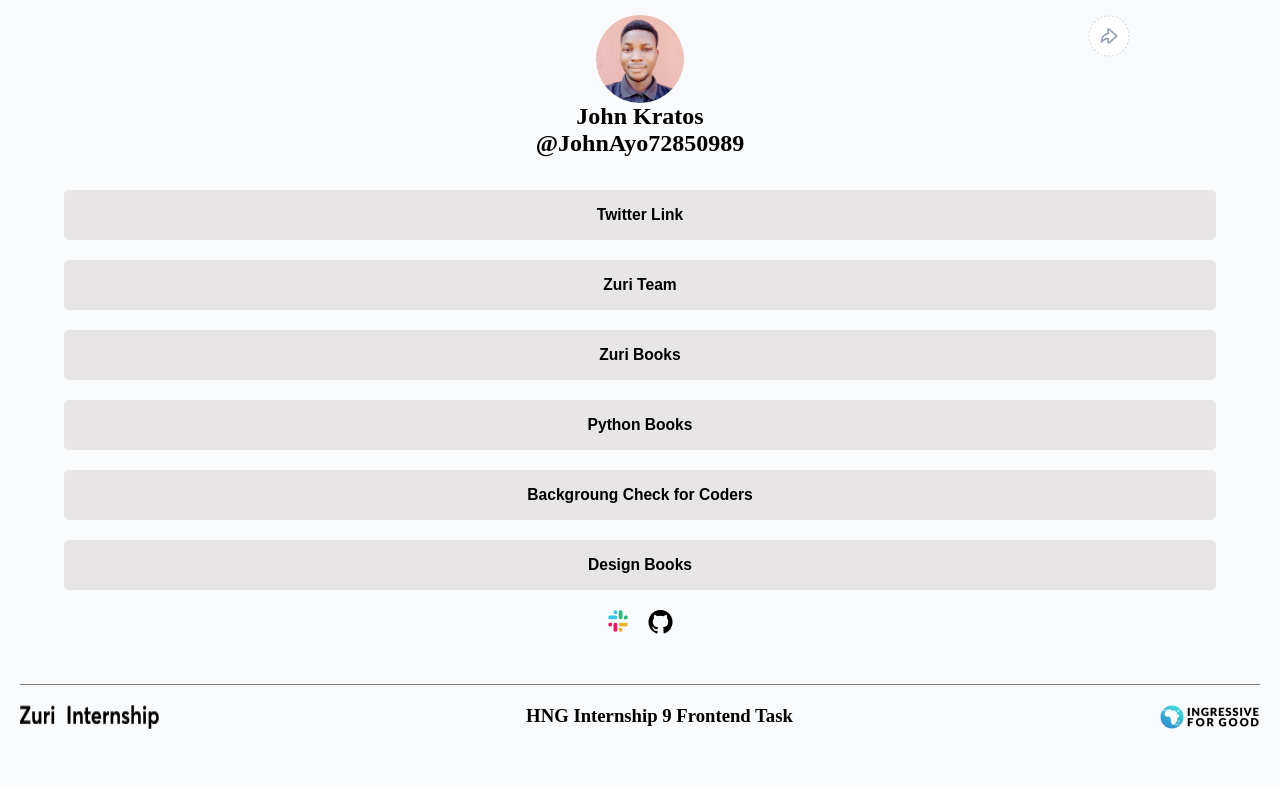
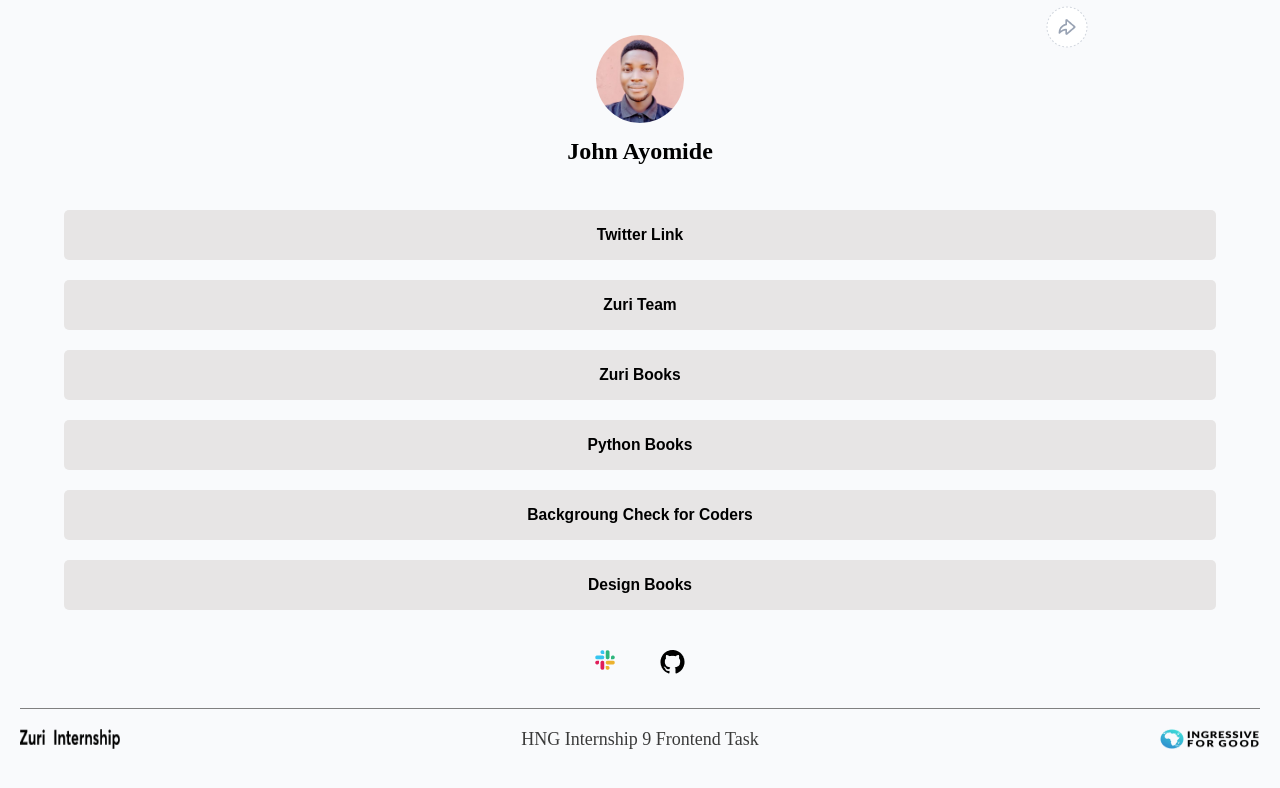
Before and after one commit to johnkratos1/project-1, a React (Create React App) app: page / in a window 1280 px wide. Shown: the top 788 px of the page. Built offline with nearby package versions, Linux system fonts and the light colour scheme.

Commit message:
links added
added links and styling to the project

```diff
--- a/package.json
+++ b/package.json
@@ -2,7 +2,7 @@
   "name": "project-1",
   "version": "0.1.0",
   "private": true,
-  "homepage": "https//johnkratos1.github.io/project-1",
+  "homepage": "",
   "dependencies": {
     "-": "^0.0.1",
     "@testing-library/jest-dom": "^5.16.5",
--- a/src/Content.js
+++ b/src/Content.js
@@ -2,15 +2,66 @@
 import Link from "./LinkSection";
 
 const Content = () => {
+  const linkData = [
+    {
+      id: "twitter",
+      title: "Twitter Link",
+      link: "https//twitter.com/@johnAyo72850989",
+      target: "blank",
+      subtext: "Visit my twitter page for more information about me",
+    },
+    {
+      id: "btn__zuri",
+      title: "Zuri Team",
+      link: "https//training.zuri.team",
+      target: "blank",
+      subtext: "Meet the Zuri Team",
+    },
+    {
+      id: "books",
+      title: "Zuri Books",
+      link: "http//books.zuri.team",
+      target: "blank",
+      subtext:
+        "You can find all kinds of tech related books on programming languages here. Get access to free and premium books with great and easy to understand concepts.",
+    },
+    {
+      id: "book__python",
+      title: "Python Books",
+      link: "https//books.zuri.team/python-for-beginners?ref_id=John Kratos",
+      target: "blank",
+      subtext:
+        "Get the best books on Python programming for absolute beginners with step by step instructions and guides.",
+    },
+    {
+      id: "pitch",
+      title: "Backgroung Check for Coders",
+      link: "https//background.zuri.team",
+      target: "blank",
+      subtext:
+        "Be part of the Zuri Coder Community by undergoing a background check for proper evaluation and authenticity.",
+    },
+    {
+      id: "book__design",
+      title: "Design Books",
+      link: "https//books.zuri.team/design-rules",
+      target: "blank",
+      subtext: "Get great books on Design that worth more than it price",
+    },
+  ];
+
   return (
     <>
       <Profile />
-      <Link title={"Twitter Link"} link={"www.google.com"} />
-      <Link title={"Zuri Team"} link={"www.google.com"} />
-      <Link title={"Zuri  Books"} link={"www.google.com"} />
-      <Link title={"Python Books"} link={"www.google.com"} />
-      <Link title={"Backgroung Check for Coders"} link={"www.google.com"} />
-      <Link title={"Design Books"} link={"www.google.com"} />
+      {linkData.map((data) => (
+        <Link
+          id={data.id}
+          title={data.title}
+          link={data.link}
+          target={data.target}
+          subtext={data.subtext}
+        />
+      ))}
     </>
   );
 };
--- a/src/Footer.js
+++ b/src/Footer.js
@@ -4,9 +4,9 @@
 const Footer = () => {
   return (
     <div className="footer">
-      <img src={zuri} alt="zuri internship image" />
-      <h3>HNG Internship 9 Frontend Task</h3>
-      <img src={i4g} alt="ingressive for good image" />
+      <img src={zuri} alt="zuri internship" />
+      <p>HNG Internship 9 Frontend Task</p>
+      <img src={i4g} alt="ingressive for good" />
     </div>
   );
 };
--- a/src/Git.js
+++ b/src/Git.js
@@ -3,7 +3,9 @@
 const Git = () => {
   return (
     <>
-      <img src={gitIcon} alt="git icon" />
+      <a href="https://github.com/johnkratos1/project-1">
+        <img src={gitIcon} alt="git icon" />
+      </a>
     </>
   );
 };
--- a/src/LinkSection.js
+++ b/src/LinkSection.js
@@ -1,10 +1,12 @@
-const Link = ({ title, link }) => {
+const Link = ({ title, link, target, subtext }) => {
   return (
-    <button className="link">
-      <h3>
-        <a href={`${link}`}> {title}</a>
-      </h3>
-    </button>
+    <div className="container">
+      <a target={target} href={link}>
+        <button className="link" subtext={subtext}>
+          <h3>{title}</h3>
+        </button>
+      </a>
+    </div>
   );
 };
 
--- a/src/ProfileSection.js
+++ b/src/ProfileSection.js
@@ -1,13 +1,14 @@
 import avatar from "./images/avatar.jpg";
 import shareBtn from "./images/avatar share btn.png";
+import shareMobBtn from "./images/avatar share_mob btn.png";
 
 const Profile = () => {
   return (
     <div className="ProfileSection">
       <img id="profile__img" src={avatar} alt="avatar" />
-      <h2 id="slack"> John Kratos </h2>
-      <h2 id="twitter"> @JohnAyo72850989 </h2>
+      <h2 id="slack"> John Ayomide </h2>
       <img id="shareBtn" src={shareBtn} alt="avatar share btn" />
+      <img id="shareMobBtn" src={shareMobBtn} alt="avatar share_mob btn" />
     </div>
   );
 };
--- a/src/Slack.js
+++ b/src/Slack.js
@@ -5,12 +5,14 @@
 
 const Slack = () => {
   return (
+    <a href="https://hng9.slack.com">
       <div className="slack">
         <img src={v1} alt="slack vector" />
         <img src={v2} alt="slack vector" />
         <img src={v3} alt="slack vector" />
         <img src={v4} alt="slack vector" />
       </div>
+    </a>
   );
 };
 
--- a/src/SocialSection.js
+++ b/src/SocialSection.js
@@ -5,6 +5,7 @@
   return (
     <div className="social">
       <Slack />
+      <div className="space"></div>
       <Git />
     </div>
   );
--- a/src/style.css
+++ b/src/style.css
@@ -20,40 +20,81 @@
   align-items: center;
   padding: 5px;
   position: relative;
-  margin-top: 10px;
+  margin-top: 30px;
+}
+.ProfileSection > h2 {
+  margin-top: 15px;
 }
 
 #shareBtn {
   position: absolute;
-  right: 150px;
+  right: 15vw;
+  top: -3vh;
 }
 
-.link {
-  margin: 20px 5%;
+#shareMobBtn {
+  position: absolute;
+  right: 99999999px;
+}
+
+.container > a > .link {
   display: flex;
   justify-content: center;
   align-items: center;
-  height: 50px;
-  width: 90%;
+  height: 100%;
+  width: 100%;
   background-color: rgb(231, 229, 229);
   border-radius: 5px;
   border: none;
   cursor: pointer;
+  position: relative;
 }
-.link > h3 > a {
+.container > a {
   text-decoration: none;
   color: black;
+}
+.container {
+  height: 50px;
+  width: 90%;
+  margin: 20px 5%;
+  border-radius: 5px;
+}
+
+.link::before {
+  content: attr(subtext);
+  visibility: hidden;
+  opacity: 0;
+  position: absolute;
+  width: 60%;
+  background-color: rgba(58, 58, 58, 0.466);
+  color: rgb(255, 255, 255);
+  text-align: center;
+  border-radius: 5px;
+  padding: 5px 0px;
+  transition: opacity 1s ease-in-out;
+  margin: 0 20%;
+
+  z-index: 1;
+  left: 0;
+  top: 110%;
+}
+.link:hover:before {
+  opacity: 1;
+  visibility: visible;
 }
 
 .social {
   display: flex;
   justify-content: center;
-  margin: 10px 0 50px;
+  margin: 40px 0 30px;
 }
 .slack {
   display: grid;
   grid-template-columns: auto auto;
-  margin-right: 20px;
+  /* margin-right: 20px; */
+}
+.space {
+  width: 3.5vw;
 }
 
 .footer {
@@ -62,4 +103,31 @@
   justify-content: space-between;
   border-top: 1px solid gray;
   padding-top: 20px;
+  color: rgb(58, 58, 58);
 }
+.footer > img {
+  width: 100px;
+  height: 20px;
+}
+.footer > p {
+  font-size: 18px;
+}
+
+@media screen and (max-width: 600px) {
+  #shareMobBtn {
+    position: absolute;
+    right: 15vw;
+    top: -3vh;
+  }
+  #shareBtn {
+    display: none;
+  }
+  .footer {
+    display: flex;
+    flex-direction: column;
+    font-size: 15px;
+  }
+  .footer > p {
+    margin: 10px 0px;
+  }
+}
```
Lines whose indentation alone changed are shown as unchanged.
